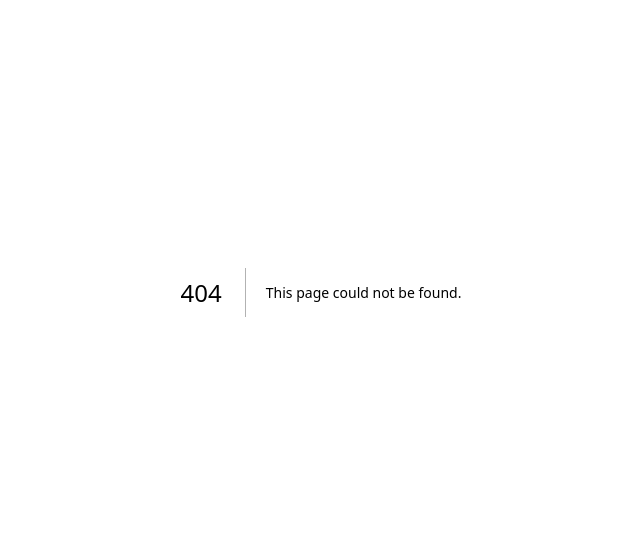
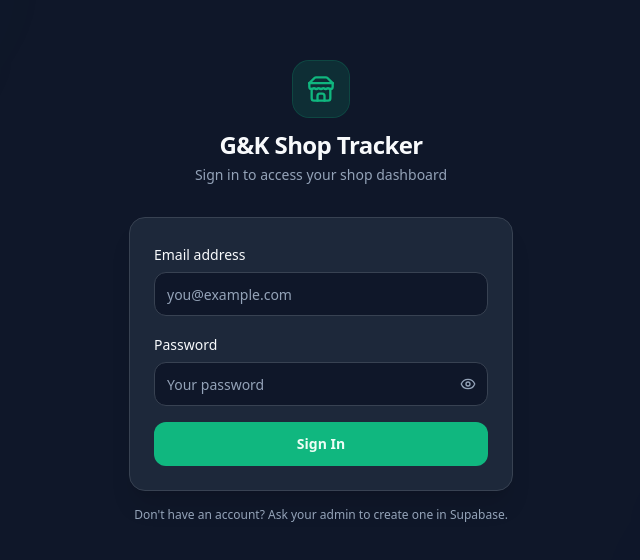
Before and after one commit to vinnyz2003-ghyasm/G-K-Shop, a Next.js app: page /Login in a window 1280 px wide. Before the commit this address had no page. Shown: the part 108-668 px from the top of the page, without its empty margins (319-959 px from the left). Built offline with nearby package versions, Linux system fonts and the light colour scheme.

Commit message:
Add login page and auth middleware

```diff
--- /dev/null
+++ b/src/app/Login/page.tsx
@@ -0,0 +1,130 @@
+"use client";
+
+import { useState } from "react";
+import { useRouter } from "next/navigation";
+import { createClient } from "@/lib/supabase/client";
+import { Store, Loader2, Eye, EyeOff } from "lucide-react";
+
+export default function LoginPage() {
+  const [email, setEmail] = useState("");
+  const [password, setPassword] = useState("");
+  const [showPassword, setShowPassword] = useState(false);
+  const [loading, setLoading] = useState(false);
+  const [error, setError] = useState("");
+  const router = useRouter();
+
+  async function handleLogin(e: React.FormEvent) {
+    e.preventDefault();
+    setLoading(true);
+    setError("");
+
+    const supabase = createClient();
+    const { error } = await supabase.auth.signInWithPassword({ email, password });
+
+    if (error) {
+      setError(error.message === "Invalid login credentials"
+        ? "Incorrect email or password. Please try again."
+        : error.message);
+      setLoading(false);
+      return;
+    }
+
+    router.push("/dashboard");
+    router.refresh();
+  }
+
+  return (
+    <div className="flex min-h-screen items-center justify-center bg-background px-4">
+      {/* Background decoration */}
+      <div className="pointer-events-none fixed inset-0 overflow-hidden">
+        <div className="absolute -left-32 -top-32 h-96 w-96 rounded-full bg-primary/5 blur-3xl" />
+        <div className="absolute -bottom-32 -right-32 h-96 w-96 rounded-full bg-secondary/5 blur-3xl" />
+      </div>
+
+      <div className="relative w-full max-w-sm">
+        {/* Logo */}
+        <div className="mb-8 flex flex-col items-center gap-3">
+          <div className="flex h-14 w-14 items-center justify-center rounded-2xl bg-primary/15 ring-1 ring-primary/30">
+            <Store className="h-7 w-7 text-primary" />
+          </div>
+          <div className="text-center">
+            <h1 className="text-2xl font-bold tracking-tight text-foreground">G&K Shop Tracker</h1>
+            <p className="mt-1 text-sm text-muted-foreground">Sign in to access your shop dashboard</p>
+          </div>
+        </div>
+
+        {/* Login card */}
+        <div className="rounded-2xl border border-border bg-card p-6 shadow-xl">
+          <form onSubmit={handleLogin} className="space-y-4">
+            {/* Email */}
+            <div className="space-y-1.5">
+              <label className="text-sm font-medium text-foreground" htmlFor="email">
+                Email address
+              </label>
+              <input
+                id="email"
+                type="email"
+                autoComplete="email"
+                required
+                value={email}
+                onChange={(e) => setEmail(e.target.value)}
+                placeholder="you@example.com"
+                className="flex h-11 w-full rounded-lg border border-input bg-background px-3 py-2 text-sm text-foreground placeholder:text-muted-foreground focus:outline-none focus:ring-2 focus:ring-primary/50 transition-all"
+              />
+            </div>
+
+            {/* Password */}
+            <div className="space-y-1.5">
+              <label className="text-sm font-medium text-foreground" htmlFor="password">
+                Password
+              </label>
+              <div className="relative">
+                <input
+                  id="password"
+                  type={showPassword ? "text" : "password"}
+                  autoComplete="current-password"
+                  required
+                  value={password}
+                  onChange={(e) => setPassword(e.target.value)}
+                  placeholder="Your password"
+                  className="flex h-11 w-full rounded-lg border border-input bg-background px-3 py-2 pr-10 text-sm text-foreground placeholder:text-muted-foreground focus:outline-none focus:ring-2 focus:ring-primary/50 transition-all"
+                />
+                <button
+                  type="button"
+                  onClick={() => setShowPassword(!showPassword)}
+                  className="absolute right-3 top-1/2 -translate-y-1/2 text-muted-foreground hover:text-foreground"
+                >
+                  {showPassword ? <EyeOff className="h-4 w-4" /> : <Eye className="h-4 w-4" />}
+                </button>
+              </div>
+            </div>
+
+            {/* Error message */}
+            {error && (
+              <div className="rounded-lg border border-destructive/30 bg-destructive/10 px-3 py-2.5 text-sm text-destructive">
+                {error}
+              </div>
+            )}
+
+            {/* Submit */}
+            <button
+              type="submit"
+              disabled={loading}
+              className="flex h-11 w-full items-center justify-center gap-2 rounded-lg bg-primary text-sm font-semibold text-primary-foreground transition-all hover:bg-primary/90 disabled:opacity-60 disabled:cursor-not-allowed"
+            >
+              {loading ? (
+                <><Loader2 className="h-4 w-4 animate-spin" /> Signing in…</>
+              ) : (
+                "Sign In"
+              )}
+            </button>
+          </form>
+        </div>
+
+        <p className="mt-4 text-center text-xs text-muted-foreground">
+          Don&apos;t have an account? Ask your admin to create one in Supabase.
+        </p>
+      </div>
+    </div>
+  );
+}
--- a/src/components/shared/AppSidebar.tsx
+++ b/src/components/shared/AppSidebar.tsx
@@ -1,35 +1,53 @@
 "use client";
 
 import Link from "next/link";
-import { usePathname } from "next/navigation";
-import { LayoutDashboard, ScanLine, Boxes, Truck, Receipt, BookText, Settings, Store } from "lucide-react";
+import { usePathname, useRouter } from "next/navigation";
+import {
+  LayoutDashboard, ScanLine, Boxes, Truck,
+  Receipt, BookText, Settings, Store, LogOut,
+} from "lucide-react";
 import { cn } from "@/lib/utils/cn";
+import { createClient } from "@/lib/supabase/client";
+import { toast } from "sonner";
 
 const NAV_ITEMS = [
   { href: "/dashboard", label: "Dashboard", icon: LayoutDashboard },
-  { href: "/pos", label: "New Sale", icon: ScanLine },
+  { href: "/pos",       label: "New Sale",  icon: ScanLine },
   { href: "/inventory", label: "Inventory", icon: Boxes },
   { href: "/purchases", label: "Purchases", icon: Truck },
-  { href: "/expenses", label: "Expenses", icon: Receipt },
-  { href: "/udhaar", label: "Udhaar", icon: BookText },
-  { href: "/settings", label: "Settings", icon: Settings },
+  { href: "/expenses",  label: "Expenses",  icon: Receipt },
+  { href: "/udhaar",    label: "Udhaar",    icon: BookText },
+  { href: "/settings",  label: "Settings",  icon: Settings },
 ] as const;
 
-// Bottom bar only has room for the items used most while standing at the counter.
 const MOBILE_PRIMARY_HREFS = ["/dashboard", "/pos", "/inventory", "/udhaar", "/settings"];
 
 export function AppSidebar({ children }: { children: React.ReactNode }) {
   const pathname = usePathname();
+  const router = useRouter();
+
+  async function handleLogout() {
+    const supabase = createClient();
+    await supabase.auth.signOut();
+    toast.success("Signed out successfully");
+    router.push("/login");
+    router.refresh();
+  }
 
   return (
     <div className="flex min-h-screen">
       {/* Desktop sidebar */}
-      <aside className="hidden w-56 shrink-0 border-r border-border bg-card md:flex md:flex-col">
-        <div className="flex items-center gap-2 px-4 py-5">
-          <Store className="h-5 w-5 text-primary" />
-          <span className="font-semibold tracking-tight">G&amp;K Shop Tracker</span>
+      <aside className="hidden w-56 shrink-0 flex-col border-r border-border bg-card md:flex">
+        {/* Logo area */}
+        <div className="flex items-center gap-2.5 border-b border-border px-4 py-5">
+          <div className="flex h-8 w-8 items-center justify-center rounded-lg bg-primary/15">
+            <Store className="h-4 w-4 text-primary" />
+          </div>
+          <span className="font-bold tracking-tight text-foreground">G&K Shop Tracker</span>
         </div>
-        <nav className="flex-1 space-y-1 px-2">
+
+        {/* Nav links */}
+        <nav className="flex-1 space-y-0.5 p-2 pt-3">
           {NAV_ITEMS.map((item) => {
             const active = pathname?.startsWith(item.href);
             return (
@@ -37,18 +55,35 @@ export function AppSidebar({ children }: { children: React.ReactNode }) {
                 key={item.href}
                 href={item.href}
                 className={cn(
-                  "flex items-center gap-3 rounded-md px-3 py-2 text-sm transition-colors",
-                  active ? "bg-primary/15 text-primary" : "text-muted-foreground hover:bg-muted hover:text-foreground"
+                  "flex items-center gap-3 rounded-lg px-3 py-2.5 text-sm font-medium transition-all",
+                  active
+                    ? "bg-primary/15 text-primary shadow-sm ring-1 ring-primary/20"
+                    : "text-muted-foreground hover:bg-muted hover:text-foreground"
                 )}
               >
-                <item.icon className="h-4 w-4" />
+                <item.icon className="h-4 w-4 shrink-0" />
                 {item.label}
+                {active && (
+                  <span className="ml-auto h-1.5 w-1.5 rounded-full bg-primary" />
+                )}
               </Link>
             );
           })}
         </nav>
+
+        {/* Logout button */}
+        <div className="border-t border-border p-2">
+          <button
+            onClick={() => void handleLogout()}
+            className="flex w-full items-center gap-3 rounded-lg px-3 py-2.5 text-sm font-medium text-muted-foreground transition-all hover:bg-destructive/10 hover:text-destructive"
+          >
+            <LogOut className="h-4 w-4 shrink-0" />
+            Sign Out
+          </button>
+        </div>
       </aside>
 
+      {/* Main content */}
       <div className="flex flex-1 flex-col">
         <main className="flex-1 px-4 py-5 pb-24 md:pb-8">{children}</main>
 
@@ -61,12 +96,15 @@ export function AppSidebar({ children }: { children: React.ReactNode }) {
                 key={item.href}
                 href={item.href}
                 className={cn(
-                  "flex flex-1 flex-col items-center gap-0.5 py-2.5 text-[11px]",
+                  "flex flex-1 flex-col items-center gap-1 py-3 text-[10px] font-medium transition-colors",
                   active ? "text-primary" : "text-muted-foreground"
                 )}
               >
-                <item.icon className="h-5 w-5" />
+                <item.icon className={cn("h-5 w-5", active && "drop-shadow-sm")} />
                 {item.label}
+                {active && (
+                  <span className="absolute bottom-0 h-0.5 w-8 rounded-full bg-primary" />
+                )}
               </Link>
             );
           })}
--- /dev/null
+++ b/src/middleware.ts
@@ -0,0 +1,59 @@
+import { createServerClient } from "@supabase/ssr";
+import { NextResponse, type NextRequest } from "next/server";
+
+export async function middleware(request: NextRequest) {
+  let supabaseResponse = NextResponse.next({ request });
+
+  const supabase = createServerClient(
+    process.env.NEXT_PUBLIC_SUPABASE_URL!,
+    process.env.NEXT_PUBLIC_SUPABASE_ANON_KEY!,
+    {
+      cookies: {
+        getAll() {
+          return request.cookies.getAll();
+        },
+        setAll(cookiesToSet) {
+          cookiesToSet.forEach(({ name, value }) =>
+            request.cookies.set(name, value)
+          );
+          supabaseResponse = NextResponse.next({ request });
+          cookiesToSet.forEach(({ name, value, options }) =>
+            supabaseResponse.cookies.set(name, value, options)
+          );
+        },
+      },
+    }
+  );
+
+  // Refresh session — keeps the user logged in across page loads
+  const { data: { user } } = await supabase.auth.getUser();
+
+  const isLoginPage = request.nextUrl.pathname.startsWith("/login");
+  const isStaticAsset =
+    request.nextUrl.pathname.startsWith("/_next") ||
+    request.nextUrl.pathname.startsWith("/icons") ||
+    request.nextUrl.pathname === "/manifest.json" ||
+    request.nextUrl.pathname === "/favicon.ico";
+
+  // If not logged in and not already on the login page → redirect to login
+  if (!user && !isLoginPage && !isStaticAsset) {
+    const url = request.nextUrl.clone();
+    url.pathname = "/login";
+    return NextResponse.redirect(url);
+  }
+
+  // If logged in and trying to access login page → redirect to dashboard
+  if (user && isLoginPage) {
+    const url = request.nextUrl.clone();
+    url.pathname = "/dashboard";
+    return NextResponse.redirect(url);
+  }
+
+  return supabaseResponse;
+}
+
+export const config = {
+  matcher: [
+    "/((?!_next/static|_next/image|favicon.ico|icons|manifest.json|sw.js|workbox-.*).*)",
+  ],
+};
```
